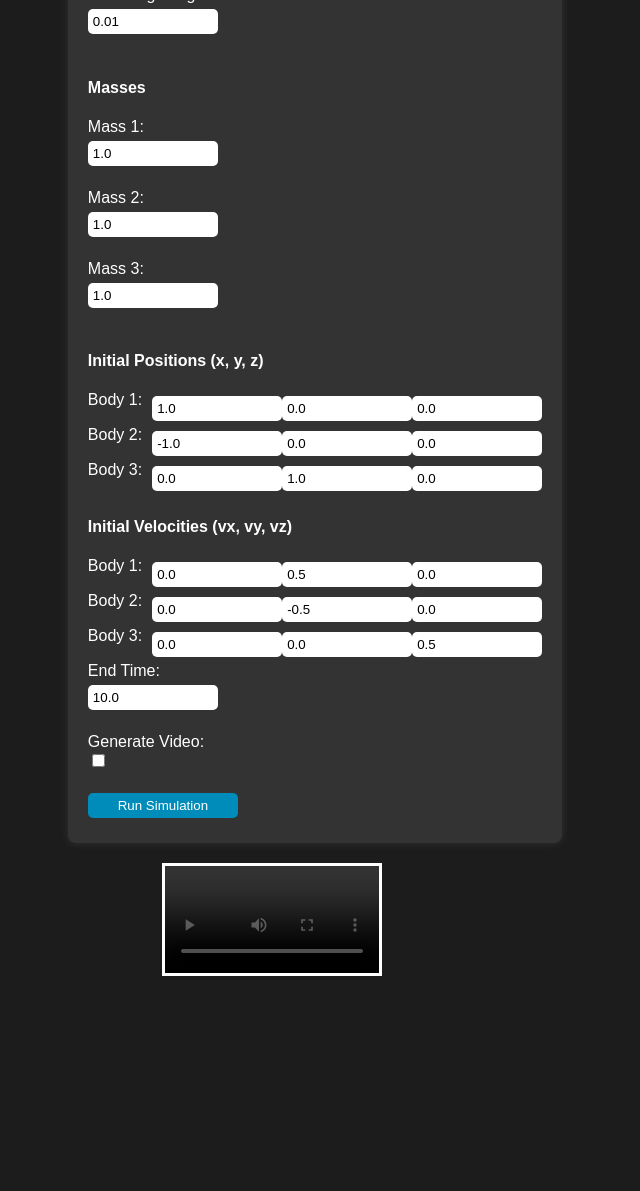
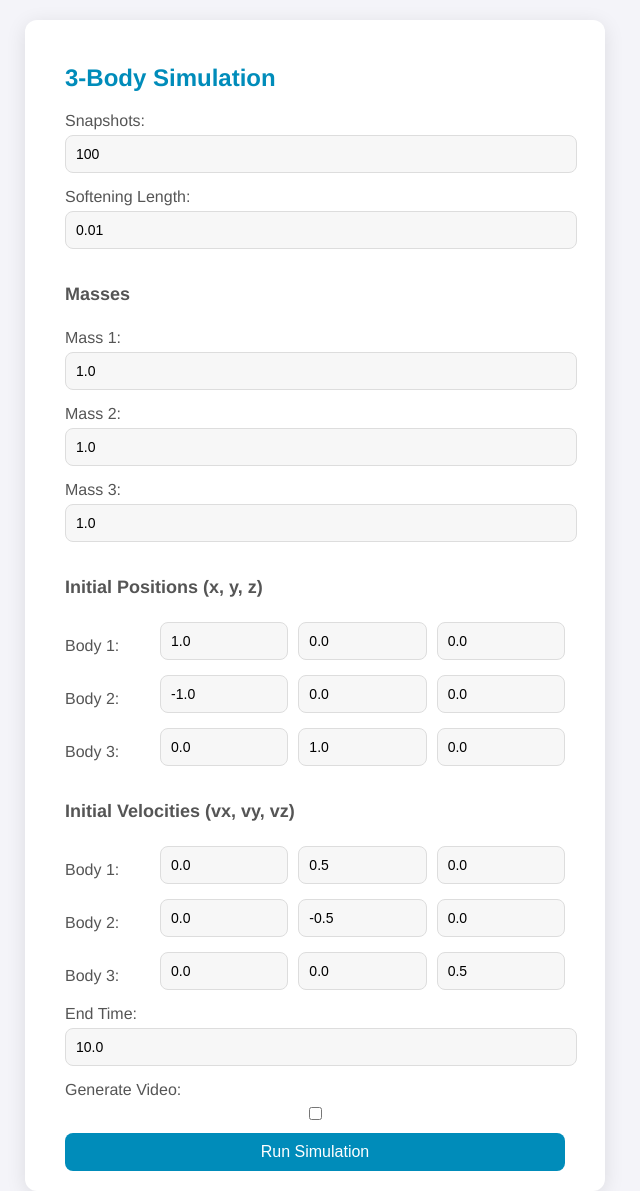
Before and after one commit to Jabonsote/3-Body-Problem-Simulation-using-Python-Flask-and-Matplotlib, a Flask app: page / in a window 1280 px wide. Shown: the whole page, without its empty margins (325-965 px from the left). Before the commit the page ends 976 px from the top, so only its background shows below. Run offline with Flask 3, Linux system fonts and the light colour scheme.

Commit message:
✨ Update index.html

```diff
--- a/templates/index.html
+++ b/templates/index.html
@@ -1,3 +1,4 @@
+
 <!DOCTYPE html>
 <html lang="en">
 <head>
@@ -6,58 +7,117 @@
     <title>3-Body Simulation</title>
     <style>
         body {
-            background-color: #1c1c1c;
-            color: white;
-            font-family: Arial, sans-serif;
+            background-color: #f4f4f9;
+            color: #333;
+            font-family: 'Helvetica Neue', Arial, sans-serif;
+            margin: 0;
+            padding: 0;
         }
 
         .container {
             display: flex;
             flex-direction: column;
             align-items: center;
-            justify-content: center;
+            justify-content: flex-start;
             height: 100vh;
+            padding: 20px;
+        }
+
+        h3 {
+            color: #008CBA;
+            margin-bottom: 20px;
+            font-size: 24px;
+            font-weight: 600;
         }
 
         form {
-            background-color: #333;
-            padding: 20px;
-            border-radius: 8px;
-            box-shadow: 0px 0px 10px rgba(255, 255, 255, 0.1);
+            background-color: #ffffff;
+            padding: 20px 40px;
+            border-radius: 12px;
+            box-shadow: 0px 4px 20px rgba(0, 0, 0, 0.1);
             display: flex;
             flex-direction: column;
-            align-items: flex-start;
+            width: 100%;
+            max-width: 500px;
         }
 
-        input[type="text"], input[type="number"], input[type="submit"] {
-            padding: 5px;
-            margin: 5px 0;
-            border: none;
-            border-radius: 5px;
-            width: 120px;
+        form h4 {
+            margin-top: 20px;
+            color: #555;
+            font-size: 18px;
+        }
+
+        label {
+            margin-bottom: 5px;
+            color: #555;
+        }
+
+        input[type="text"], input[type="number"] {
+            width: calc(100% - 10px);
+            padding: 10px;
+            margin-bottom: 15px;
+            border: 1px solid #ddd;
+            border-radius: 8px;
+            font-size: 14px;
+            background-color: #f7f7f7;
         }
 
         input[type="submit"] {
             background-color: #008CBA;
             color: white;
+            padding: 10px;
+            margin-top: 10px;
+            border: none;
+            border-radius: 8px;
             cursor: pointer;
-            width: 150px;
+            font-size: 16px;
+            transition: background-color 0.3s ease;
+            width: 100%;
         }
 
-        video {
-            margin-top: 20px;
-            width: 70%;
-            border: 3px solid white;
-        }
-
-        label {
-            margin-right: 10px;
+        input[type="submit"]:hover {
+            background-color: #007aa6;
         }
 
         .row {
             display: flex;
-            justify-content: space-between;
+            gap: 10px;
+        }
+
+        .row label {
+            flex-basis: 20%;
+            align-self: center;
+        }
+
+        .row input {
+            flex-basis: 25%;
+        }
+
+        .hidden {
+            display: none;
+        }
+
+        /* Video container */
+        #videoContainer {
+            margin-top: 40px;
+            text-align: center;
             width: 100%;
+        }
+
+        video {
+            max-width: 80%;
+            border-radius: 8px;
+            box-shadow: 0 4px 10px rgba(0, 0, 0, 0.1);
+        }
+
+        @media (max-width: 768px) {
+            form {
+                padding: 20px;
+            }
+
+            video {
+                width: 100%;
+            }
         }
     </style>
 </head>
@@ -68,21 +128,23 @@
 
             <!-- Snapshot and Softening Length -->
             <label for="num_snapshots">Snapshots:</label>
-            <input type="number" name="num_snapshots" min="10" value="100" required><br>
+            <input type="number" name="num_snapshots" min="10" value="100" required>
 
             <label for="softening_length">Softening Length:</label>
-            <input type="number" step="0.01" name="softening_length" value="0.01" required><br>
+            <input type="number" step="0.01" name="softening_length" value="0.01" required>
 
             <!-- Masses -->
             <h4>Masses</h4>
             <label for="mass_1">Mass 1:</label>
-            <input type="text" name="mass_1" value="1.0" required><br>
+            <input type="text" name="mass_1" value="1.0" required>
+
             <label for="mass_2">Mass 2:</label>
-            <input type="text" name="mass_2" value="1.0" required><br>
+            <input type="text" name="mass_2" value="1.0" required>
+
             <label for="mass_3">Mass 3:</label>
-            <input type="text" name="mass_3" value="1.0" required><br>
+            <input type="text" name="mass_3" value="1.0" required>
 
-            <!-- Initial Conditions -->
+            <!-- Initial Positions -->
             <h4>Initial Positions (x, y, z)</h4>
             <div class="row">
                 <label for="pos1_x">Body 1:</label>
@@ -105,6 +167,7 @@
                 <input type="text" name="pos3_z" value="0.0" required>
             </div>
 
+            <!-- Initial Velocities -->
             <h4>Initial Velocities (vx, vy, vz)</h4>
             <div class="row">
                 <label for="vel1_x">Body 1:</label>
@@ -127,13 +190,12 @@
                 <input type="text" name="vel3_z" value="0.5" required>
             </div>
 
-            <!-- End time -->
+            <!-- End time and generate video option -->
             <label for="end_time">End Time:</label>
-            <input type="text" name="end_time" value="10.0" required><br>
+            <input type="text" name="end_time" value="10.0" required>
 
-            <!-- Option for generating video -->
             <label for="generate_video">Generate Video:</label>
-            <input type="checkbox" name="generate_video"><br>
+            <input type="checkbox" name="generate_video">
 
             <!-- Submit button -->
             <input type="submit" value="Run Simulation">
```
